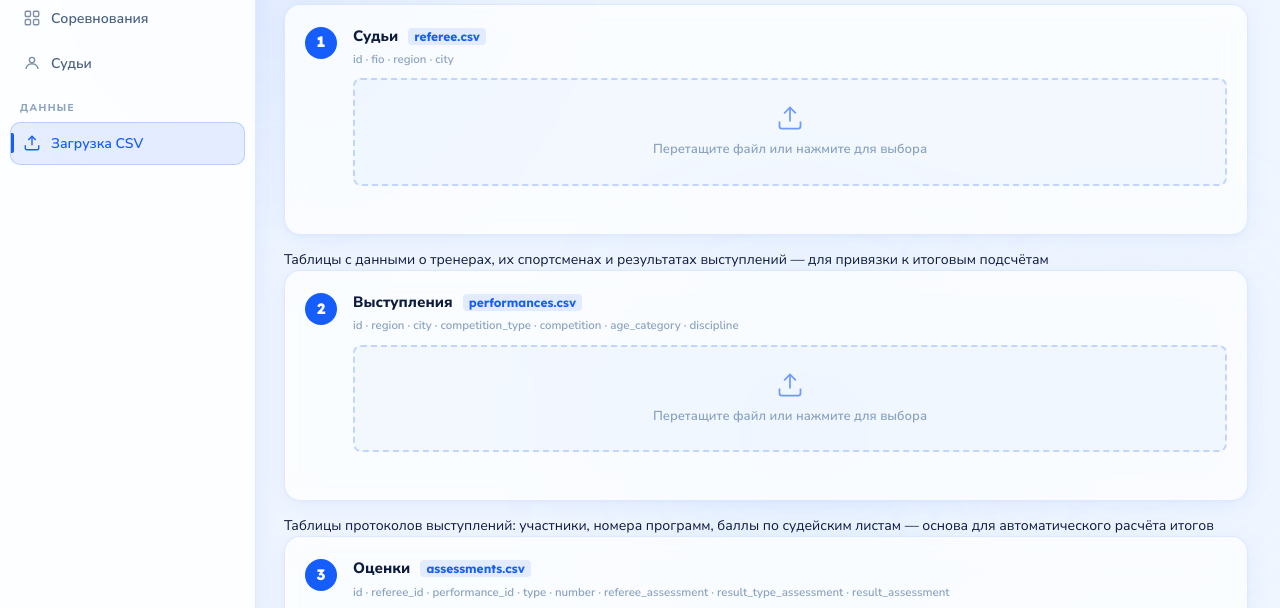
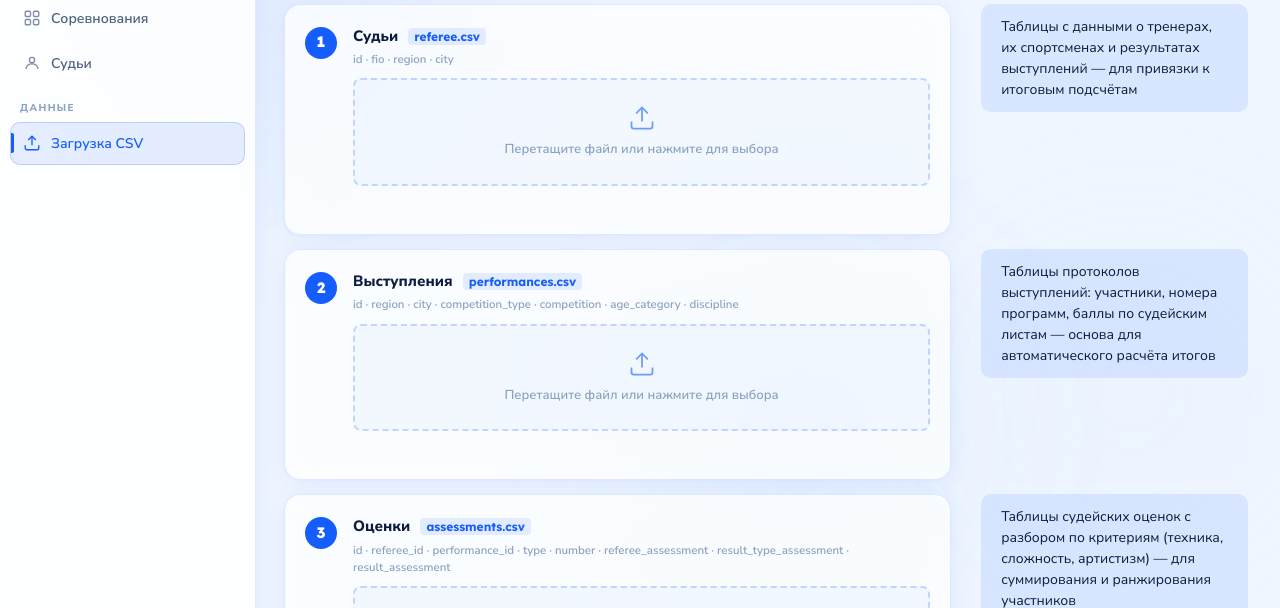
Before and after one commit to Spiderman122773/HackNetProject, a plain HTML site: page index.html in a window 1280 px wide. Both pictures are taken after a click on the element "Загрузка CSV". Shown: the part 172-780 px from the top of the page. Drawn offline with nearby package versions, Linux system fonts and the light colour scheme.

Commit message:
Update style.css

```diff
--- a/style.css
+++ b/style.css
@@ -15,7 +15,7 @@
   --neutral:       #BFDBFE;
 
   /* Semantic status */
-  --green:        #10B981;
+  --green:        #0f9166;
   --green-soft:   rgba(16, 185, 129, 0.12);
   --yellow:       #F59E0B;
   --yellow-soft:  rgba(245, 158, 11, 0.12);
@@ -145,7 +145,30 @@ body {
   padding-right: 20px;
   border-bottom: 1px solid var(--border);
 }
+.upload-and-text{
 
+  display: grid;
+
+  grid-template-columns: 5fr 2fr;
+
+  column-gap: 30px;
+
+  align-items:start;
+}
+.upload-text{
+
+  background: var(--primary-soft);
+  border-radius: 10px;
+  padding-top:12px;
+  padding-left: 20px;
+  padding-right: 20px;
+  padding-bottom: 12px;
+
+}
+.gal{
+
+  width: 10px;
+}
 .logo-svg { display: block; width: 148px; height: auto; }
 
 .logo-tagline {
```
